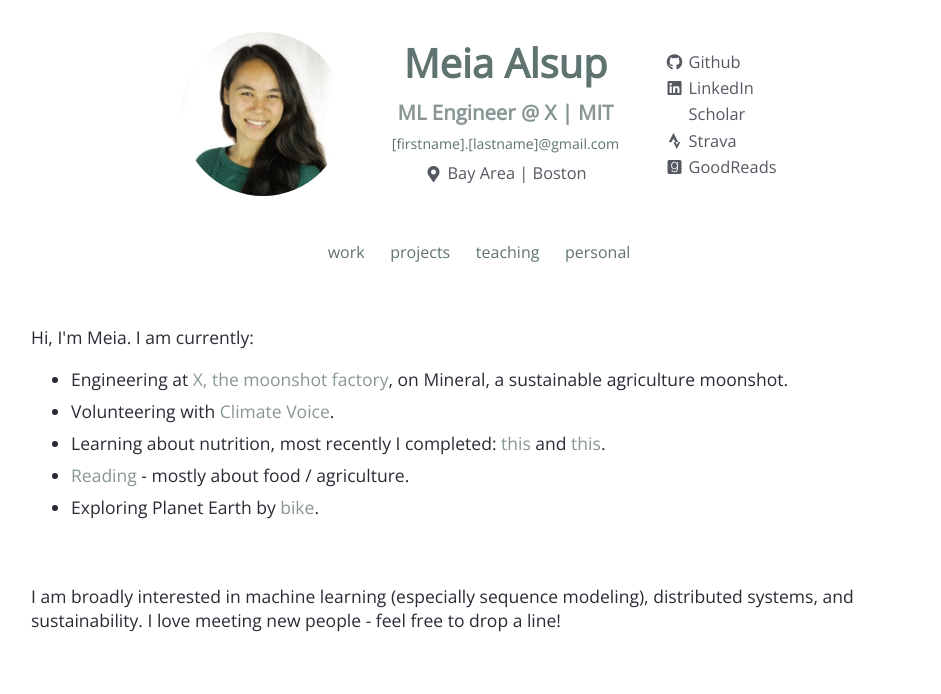
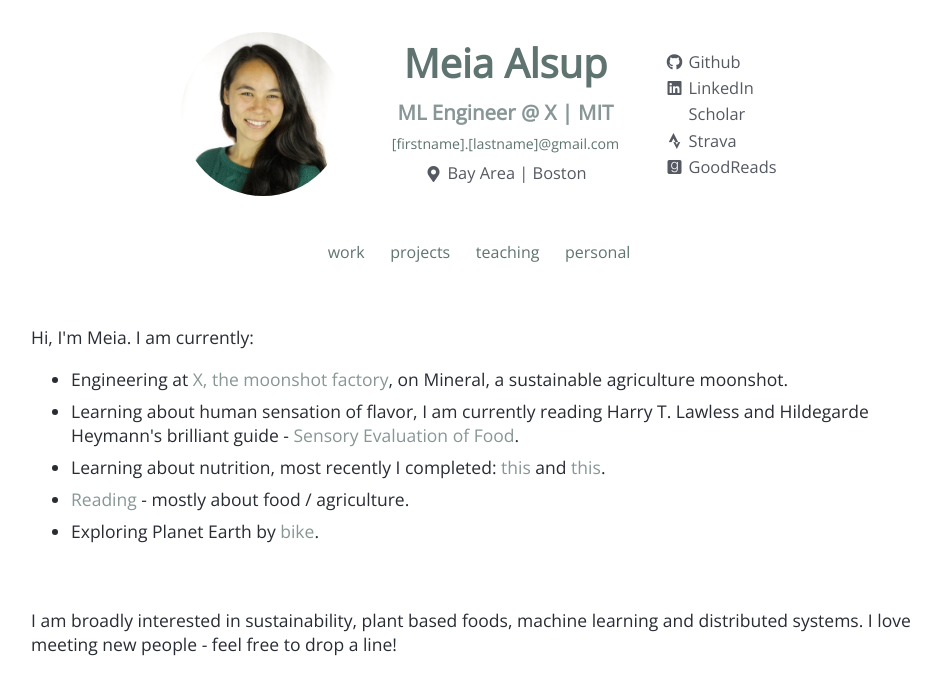
Before and after one commit to meiaalsup/meiaalsup.github.io, a React (Create React App) app: page / in a window 1280 px wide. Shown: the top 694 px of the page, without its empty margins (161-1102 px from the left). Built offline with nearby package versions, Linux system fonts and the light colour scheme; some icons are missing.

Commit message:
content update Sept 2021

```diff
--- a/src/Home.js
+++ b/src/Home.js
@@ -22,7 +22,7 @@ export default function Home() {
         <ul> {now} </ul>
       </div>
       <div className="paragraph content">
-        I am broadly interested in machine learning (especially sequence modeling), distributed systems, and sustainability. I love meeting new people - feel free to drop a line!
+        I am broadly interested in sustainability, plant based foods, machine learning and distributed systems. I love meeting new people - feel free to drop a line!
       </div>
     </div>
   );
--- a/src/data/BooksData.js
+++ b/src/data/BooksData.js
@@ -5,7 +5,7 @@
 //  url: ''
 //  show: bool
 // }
-export default [
+const booksPageData = [
   {
     title: "The Alchemy of Air",
     author: "Thomas Hager",
@@ -61,3 +61,4 @@ export default [
     show: true,
   },
 ]
+export default booksPageData
--- a/src/data/FunData.js
+++ b/src/data/FunData.js
@@ -4,21 +4,7 @@ import React from 'react';
 //  item: ''
 //  show: bool
 // }
-export default [
-  {
-    item:
-      <div>
-        {`Road Cycling`}
-      </div>,
-    show: true,
-  },
-  {
-    item:
-      <div>
-        {`Backpacking`}
-      </div>,
-    show: true,
-  },
+const funPageData = [
   {
     item:
       <div>
@@ -29,7 +15,14 @@ export default [
   {
     item:
       <div>
-        {`Pretending I have a Green Thumb`}
+        {`Cycling`}
+      </div>,
+    show: true,
+  },
+  {
+    item:
+      <div>
+        {`Backpacking`}
       </div>,
     show: true,
   },
@@ -50,6 +43,13 @@ export default [
   {
     item:
       <div>
+        {`Pretending I have a Green Thumb`}
+      </div>,
+    show: true,
+  },
+  {
+    item:
+      <div>
         {`Audiobooks`}
       </div>,
     show: true,
@@ -62,3 +62,4 @@ export default [
     show: true,
   },
 ]
+export default funPageData
--- a/src/data/HomeData.js
+++ b/src/data/HomeData.js
@@ -4,7 +4,8 @@ import React from 'react';
 //  item: ''
 //  show: bool
 // }
-export default [
+
+const homePageData = [
   {
     item:
       <div>
@@ -32,8 +33,10 @@ export default [
   {
     item:
       <div>
-        {`Volunteering with `}
-        <a target="_blank" rel="noopener noreferrer" href="//climatevoice.org/about/"> Climate Voice</a>.
+        {`Learning about human sensation of flavor, I am currently reading Harry T. Lawless and Hildegarde Heymann's brilliant guide - `}
+        <a target="_blank" rel="noopener noreferrer" href="https://www.springer.com/gp/book/9781441964878">
+          Sensory Evaluation of Food
+        </a>.
       </div>,
     show: true,
   },
@@ -71,3 +74,4 @@ export default [
     show: true,
   },
 ]
+ export default homePageData
--- a/src/data/IconData.js
+++ b/src/data/IconData.js
@@ -6,7 +6,7 @@
 //   id: ''
 //   show: ''
 // }
-export default [
+const iconPageData = [
   {
     name: "Github",
     url: "//github.com/meiaalsup",
@@ -43,3 +43,4 @@ export default [
     show: true,
   },
 ]
+export default iconPageData
--- a/src/data/ProjectsData.js
+++ b/src/data/ProjectsData.js
@@ -9,7 +9,7 @@ import React from 'react';
 //  url: ''
 //  show: bool
 // }
-export default [
+const workPageData = [
   {
     name: "SmartCache",
     time: "Spring 2020",
@@ -108,3 +108,4 @@ export default [
     show: true,
   },
 ]
+export default workPageData
--- a/src/data/TeachingData.js
+++ b/src/data/TeachingData.js
@@ -6,7 +6,7 @@
 //  institution: ''
 //  url: ''
 // }
-export default [
+const teachingPageData = [
   {
     role: "Teaching Assistant",
     time: "Spring 2019",
@@ -50,3 +50,4 @@ export default [
     url: "",
   },
 ]
+export default teachingPageData
--- a/src/data/WorkData.js
+++ b/src/data/WorkData.js
@@ -5,11 +5,11 @@
 //  role: ''
 //  time: ''
 // }
-export default [
+const workPageData = [
   {
     name: "X, the moonshot factory",
     url: "//x.company/",
-    role: "Machine Learning Infrastructure",
+    role: "Research Engineering",
     time: "July 2020 - ",
   },
   {
@@ -33,7 +33,7 @@ export default [
   {
     name: "Lyft",
     url: "//lyft.com/",
-    role: "Developer Infrastructure",
+    role: "Developer Infrastructure Engineering",
     time: "Summer 2018",
   },
   {
@@ -61,3 +61,4 @@ export default [
     time: "Spring 2016",
   },
 ]
+export default workPageData
```
